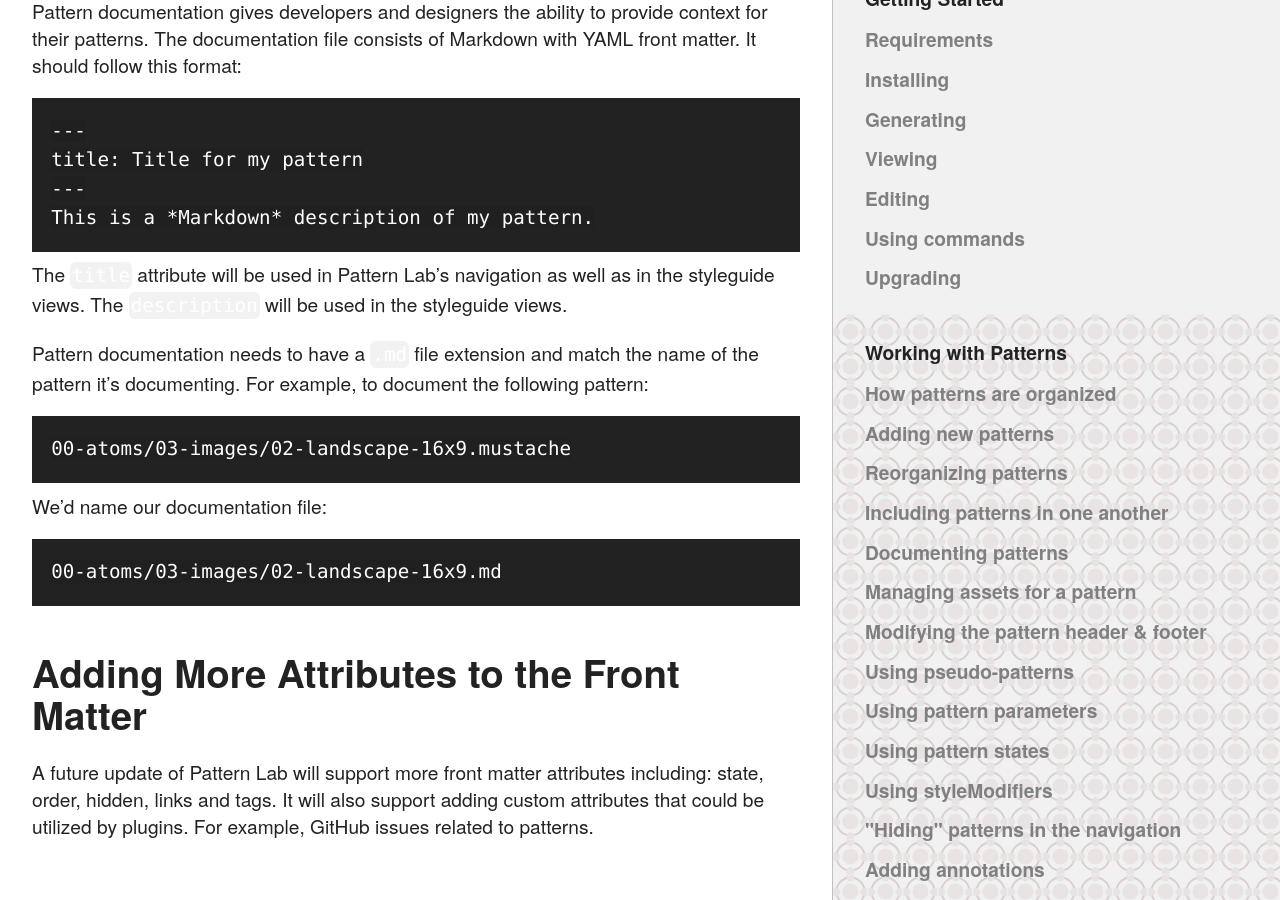
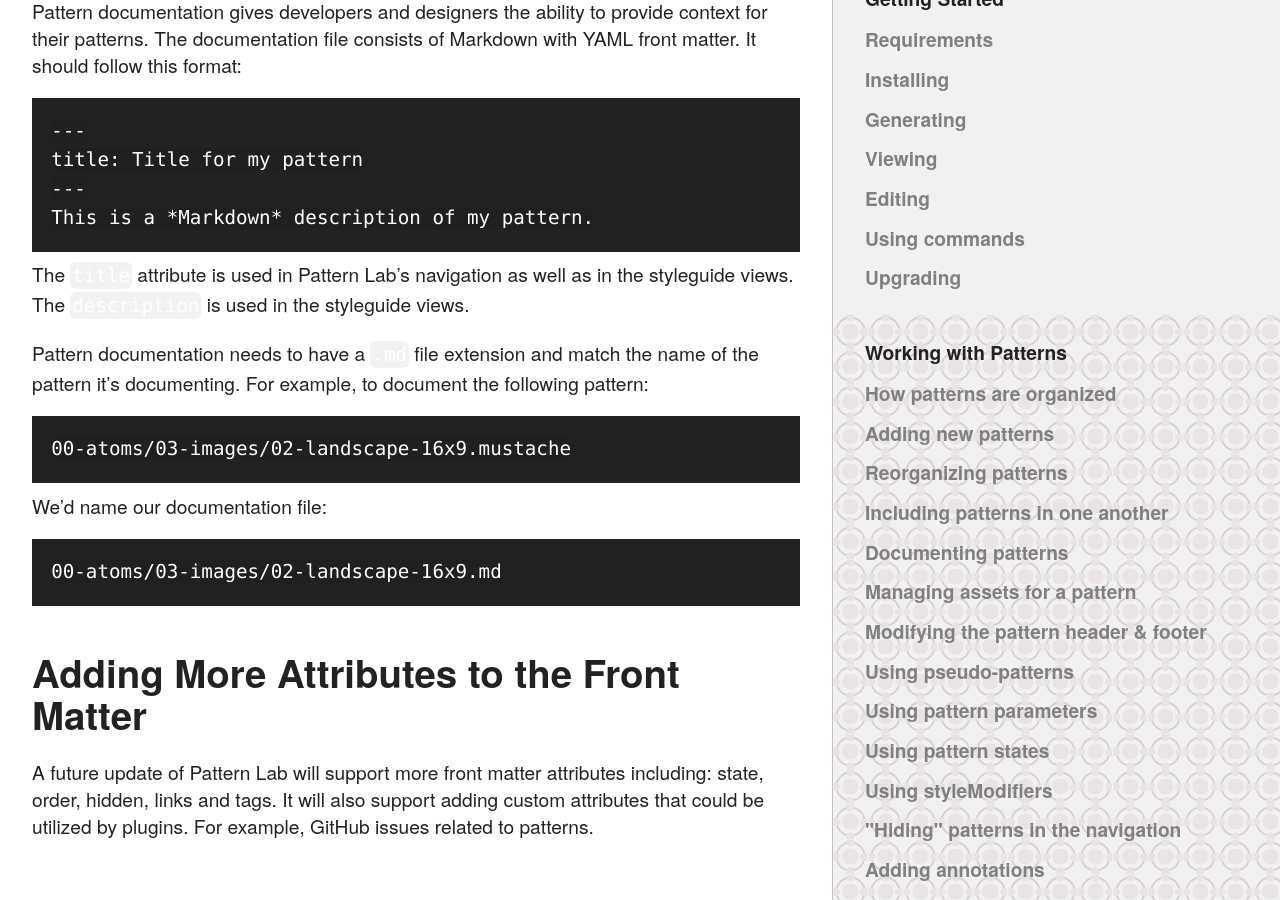
Before and after one commit to pattern-lab/website, a Jekyll site: the page built from docs/pattern-documenting.md, in a window 1280 px wide and 900 px high, scrolled down 475 px. Built offline with Jekyll 4.4.1, drawn with Linux system fonts in a browser that asks for light colours; comment, search, counter and statistics services are not loaded.

Commit message:
tightening up wording

````diff
--- a/docs/pattern-documenting.md
+++ b/docs/pattern-documenting.md
@@ -13,7 +13,7 @@
 This is a *Markdown* description of my pattern.
 ```
 
-The `title` attribute will be used in Pattern Lab's navigation as well as in the styleguide views. The `description` will be used in the styleguide views.
+The `title` attribute is used in Pattern Lab's navigation as well as in the styleguide views. The `description` is used in the styleguide views.
 
 Pattern documentation needs to have a `.md` file extension and match the name of the pattern it's documenting. For example, to document the following pattern:
 
````
